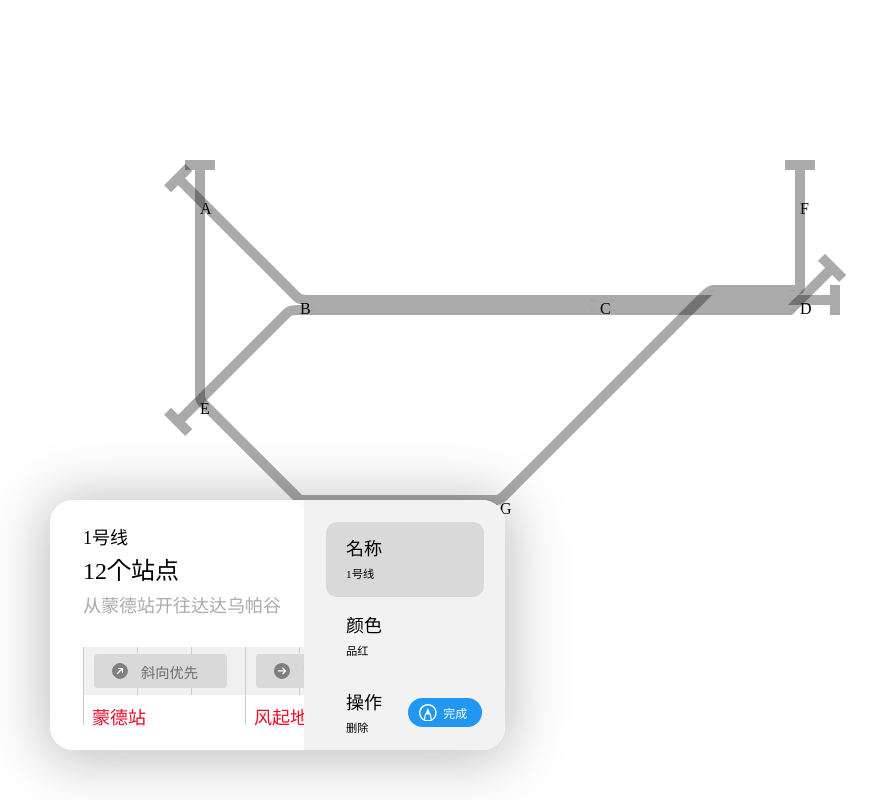
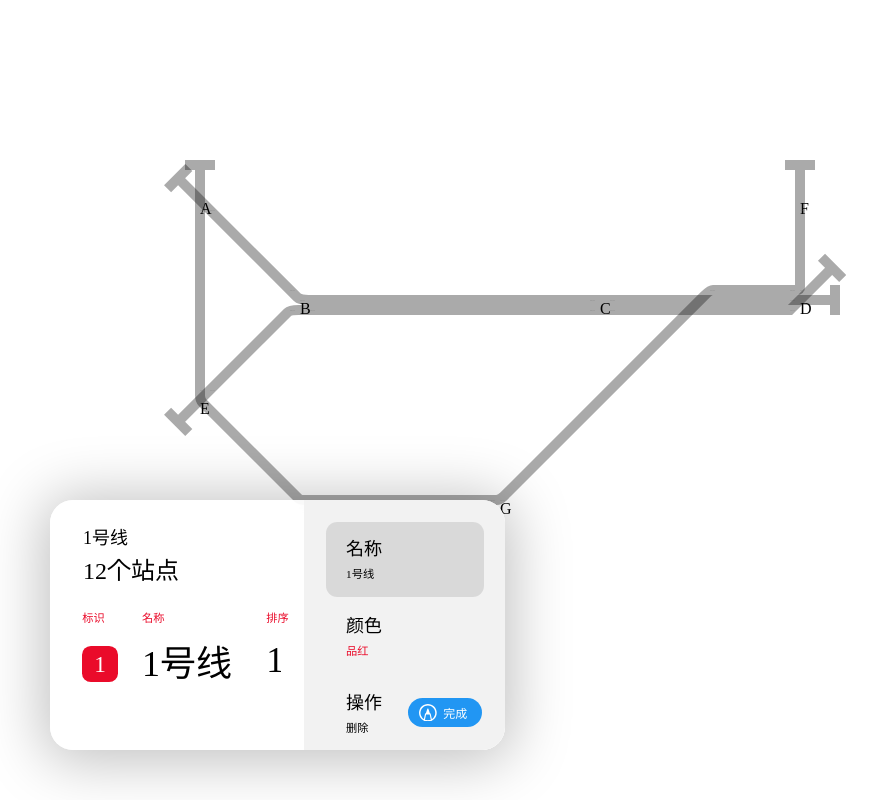
Before and after one commit to RyanEdo/mini-metro-web, a React (Create React App) app: page / in a window 1280 px wide. Both pictures are taken after a click on the element 431 px from the left and 531 px from the top of the page. Shown: the whole page, without its empty margins (0-889 px from the left). Built offline with nearby package versions, Linux system fonts and the light colour scheme.

Commit message:
line card ui finish

```diff
--- a/src/Render/Card/LineCard.scss
+++ b/src/Render/Card/LineCard.scss
@@ -50,6 +50,124 @@
         font-weight: 500;
         margin: 5px 0 0 var(--margin-left);
         color: #ababab;
+    }
+    .edit-detail {
+        .name-detail {
+            margin-top: 22.58px;
+            white-space: nowrap;
+            .name-item {
+                display: inline-block;
+                margin-right: 24.2px;
+                vertical-align: top;
+                &:first-child {
+                    margin-left: 32.25px;
+                }
+                .title {
+                    font-size: 11.25px;
+                    font-weight: 500;
+                    color: #ea0b2a;
+                }
+                input {
+                    margin-top: 21.77px;
+                    padding: 0;
+                }
+                .sign-input {
+                    width: 35.5px;
+                    height: 35.5px;
+                    border: none;
+                    border-radius: 8.87px;
+                    background-color: #ea0b2a;
+                    font-size: 23.25px;
+                    color: white;
+                    text-align: center;
+                }
+                .line-name-input,
+                .order-input {
+                    font-size: 36px;
+                    border: none;
+                    font-weight: 500;
+                    width: 100px;
+                    margin-top: 14px;
+                }
+                .order-input {
+                    width: 30px;
+                }
+            }
+        }
+        .color-detail {
+            .color-detail-choosing {
+                box-sizing: border-box;
+                padding: 21px 32.25px;
+                width: 255px;
+                display: grid;
+                grid-template-columns: repeat(5, 20%);
+                grid-template-rows: repeat(2, 50%);
+                grid-row-gap: 9px;
+                grid-column-gap: 6px;
+                .color-preview {
+                    width: 19.5px;
+                    height: 19.5px;
+                    border-radius: 50%;
+                    border: 2px solid;
+                    display: flex;
+                    justify-content: center;
+                    align-items: center;
+                    .color-preview-inner {
+                        width: 16.9px;
+                        height: 16.9px;
+                        border-radius: 50%;
+                    }
+                }
+            }
+            .custom-color{
+                margin: 0 32.25px;
+                border-top: 1px solid black;
+                width: 197px;
+                box-sizing: border-box;
+                padding-top: 15px;
+                // padding-left: 10px;
+                .selected-color-preview{
+                    .color-input{
+                        // width: 19.5px;
+                        height: 19.5px;
+                        // border-radius: 50%;
+                        display: inline-block;
+                    }
+                    .color-value{
+                        display: inline-block;
+                        margin-left: 15px;
+                        font-size: 11.25px;
+                        font-weight: 500;
+                        text-decoration: underline;
+                        // vertical-align: top;
+                        // margin-top: 5px;
+                        border: none;
+                    }
+                }
+            }
+
+        }
+        .operation-detail{
+            .operation-item{
+                &:first-child{
+                margin-top: 15px;
+
+                }
+                &:last-child{
+                    margin-bottom: 15px;
+                }
+                margin-left: 32.25px;
+                margin-top: 8px;
+                margin-bottom: 8px;
+                color: #2196f3;
+                font-size: 18px;
+                font-weight: 500;
+                cursor: pointer;
+                &.delete{
+                    color: #ea0b2a;
+                }
+            }
+        }
     }
     .station-bar {
         margin: 30px 0 0 0;
@@ -137,11 +255,15 @@
             height: 250px;
             overflow-y: scroll;
             overflow-x: hidden;
+            &::-webkit-scrollbar {
+                display: none;
+                // width: 0.01px;
+            }
             .edit-tool {
-                &:first-child{
+                &:first-child {
                     margin: 21.7px 21.7px 2px 21.7px;
                 }
-                &:last-child{
+                &:last-child {
                     margin: 2px 21.7px 21.7px 21.7px;
                 }
                 cursor: pointer;
@@ -151,9 +273,8 @@
                 border-radius: 11.3px;
                 font-weight: 500;
                 display: flow-root;
-                &.selected,&:hover{
+                &.selected {
                     background-color: #d9d9d9;
-
                 }
                 .title {
                     font-size: 18px;
@@ -162,6 +283,9 @@
                 .value {
                     font-size: 11.25px;
                     margin: 4.83px 0 0 20.2px;
+                }
+                &.color > .value {
+                    color: #ea0b2a;
                 }
             }
         }
--- a/src/Render/Card/LineCard.tsx
+++ b/src/Render/Card/LineCard.tsx
@@ -52,6 +52,72 @@ export function LineCard() {
   useEffect(() => {
     getExpendWidth();
   }, [expend]);
+  const editTools = (tab: string) => {
+    switch (tab) {
+      case "name": {
+        return (
+          <div className="name-detail">
+            <div className="name-item sign">
+              <div className="title">标识</div>
+              <input className="sign-input" value={1}></input>
+            </div>
+            <div className="name-item line-name-item">
+              <div className="title">名称</div>
+              <input className="line-name-input" value={lineName}></input>
+            </div>
+            <div className="name-item order">
+              <div className="title">排序</div>
+              <input className="order-input" value={1} type="number"></input>
+            </div>
+          </div>
+        );
+      }
+      case "color": {
+        return (
+          <div className="color-detail">
+            <div className="color-detail-choosing">
+              {new Array(10).fill(1).map((x) => {
+                const randomColor = () => {
+                  const r = Math.floor(Math.random() * 255);
+                  const g = Math.floor(Math.random() * 255);
+                  const b = Math.floor(Math.random() * 255);
+                  return "rgba(" + r + "," + g + "," + b + ",1)";
+                };
+                const color = randomColor();
+                return (
+                  <div
+                    className={classNames({
+                      "color-preview": 1,
+                      "color-selected": 1,
+                    })}
+                    style={{ borderColor: color }}
+                  >
+                    <div
+                      className="color-preview-inner"
+                      style={{ backgroundColor: color }}
+                    ></div>
+                  </div>
+                );
+              })}
+            </div>
+            <div className="custom-color">
+              <div className="selected-color-preview">
+                <input className="color-input" type="color" />
+                <input className="color-value" value={"E54242"}></input>
+              </div>
+            </div>
+          </div>
+        );
+      }
+      case "operation": {
+        return (
+          <div className="operation-detail">
+            <div className="operation-item delete">删除线路...</div>
+          </div>
+        );
+      }
+    }
+  };
   return (
     <div
       className={classNames({ "line-card": 1, "expend-card": expend })}
@@ -61,7 +127,13 @@ export function LineCard() {
         {expend || edit ? (
           <></>
         ) : (
-          <div className="edit tool-item" onClick={() => setEdit(true)}>
+          <div
+            className="edit tool-item"
+            onClick={() => {
+              setEdit(true);
+              setTab("name");
+            }}
+          >
             <EditIcon className="edit-icon"></EditIcon>
           </div>
         )}
@@ -78,10 +150,17 @@ export function LineCard() {
       </div>
       <div className="line-name">{lineName}</div>
       <div className="stations-count">{stations.length}个站点</div>
+      {edit ? (
+        <div className="edit-detail">{editTools(tab)}</div>
+      ) : (
+        <>
           <div className="from-to">
             从{firstStation.stationName}开往{lastStation.stationName}
           </div>
-      <div className="station-bar" style={expend ? { width: expendWidth } : {}}>
+          <div
+            className="station-bar"
+            style={expend ? { width: expendWidth } : {}}
+          >
             <div className="add-first"></div>
             {stations.map((station) => {
               const { stationName, bendFirst } = station;
@@ -95,7 +174,10 @@ export function LineCard() {
                   <div className="bend-first">
                     <img
                       src={arrowIcon}
-                  className={classNames({ "bend-icon": 1, bend: bendFirst })}
+                      className={classNames({
+                        "bend-icon": 1,
+                        bend: bendFirst,
+                      })}
                     ></img>
                     <div className="bend-des">
                       {bendFirst ? "斜向优先" : "直线优先"}
@@ -106,6 +188,9 @@ export function LineCard() {
               );
             })}
           </div>
+        </>
+      )}
+
       {
         <div className={classNames({ "edit-panel": 1, edit })}>
           <div
@@ -118,7 +203,7 @@ export function LineCard() {
                 "edit-tool name": 1,
                 selected: tab === "name",
               })}
-              onClick={()=>setTab("name")}
+              onClick={() => setTab("name")}
             >
               <div className="title">名称</div>
               <div className="value">1号线</div>
@@ -128,8 +213,7 @@ export function LineCard() {
                 "edit-tool color": 1,
                 selected: tab === "color",
               })}
-              onClick={()=>setTab("color")}
-
+              onClick={() => setTab("color")}
             >
               <div className="title">颜色</div>
               <div className="value">品红</div>
@@ -139,8 +223,7 @@ export function LineCard() {
                 "edit-tool operation": 1,
                 selected: tab === "operation",
               })}
-              onClick={()=>setTab("operation")}
-
+              onClick={() => setTab("operation")}
             >
               <div className="title">操作</div>
               <div className="value">删除</div>
```
Lines whose indentation alone changed are shown as unchanged.
